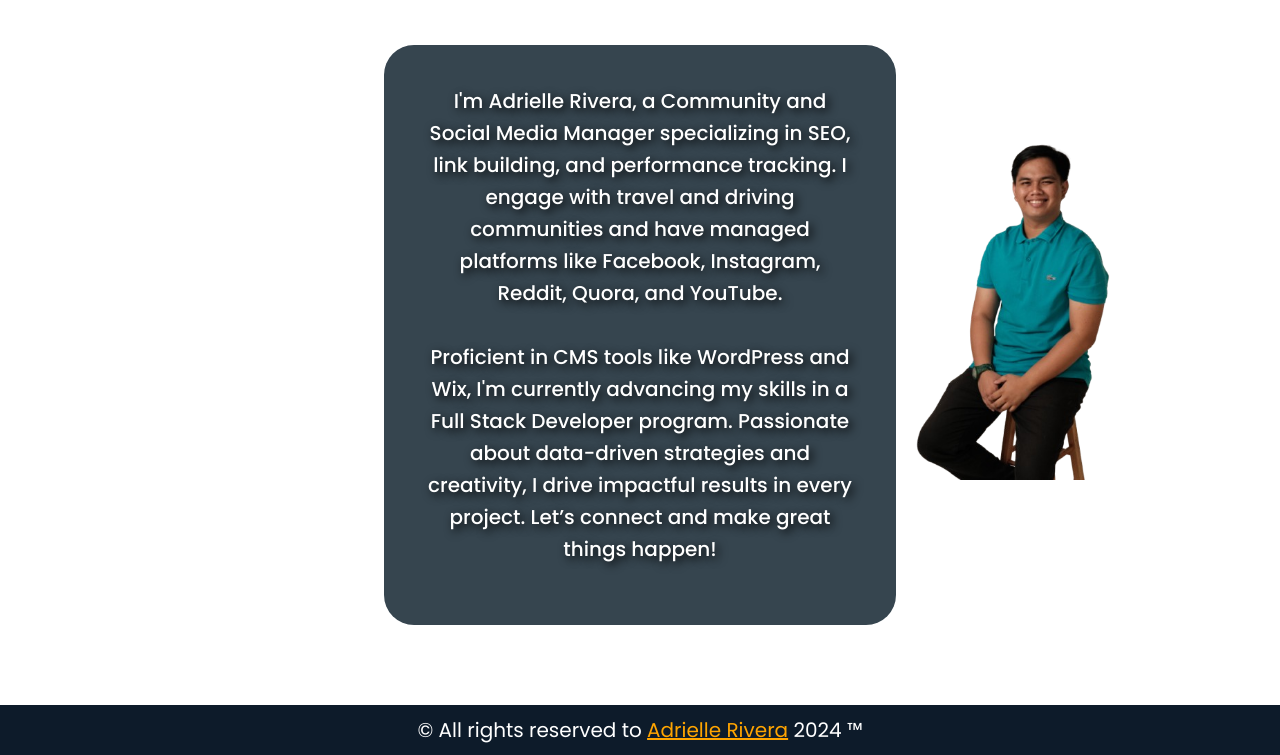
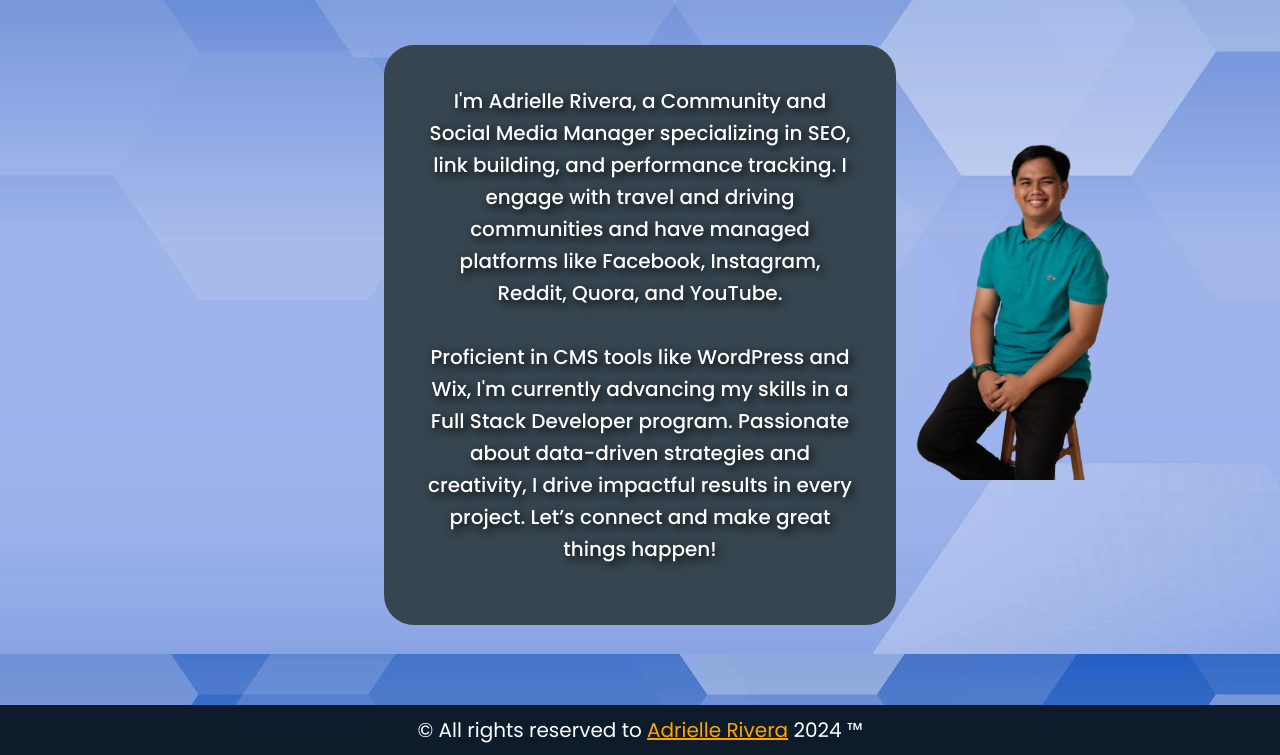
Before and after one commit to AdrielleRivera/About-Me---Adrielle-CSS-foundation, a plain HTML site: page index.html in a window 1280 px wide. Shown: the part 237-992 px from the top of the page. Drawn offline with Linux system fonts and the light colour scheme; the site is published under a folder, as on GitHub Pages, so addresses that start at the root find nothing.

Commit message:
Update style.css

```diff
--- a/style.css
+++ b/style.css
@@ -6,7 +6,7 @@
 }
 
 body {
-    background-image: url("/image/blue beehive.jpg");
+    background-image: url("image/blue beehive.jpg");
     margin: 0; /* Removes default margin */
     padding: 0; /* Removes default padding */
 }
```
